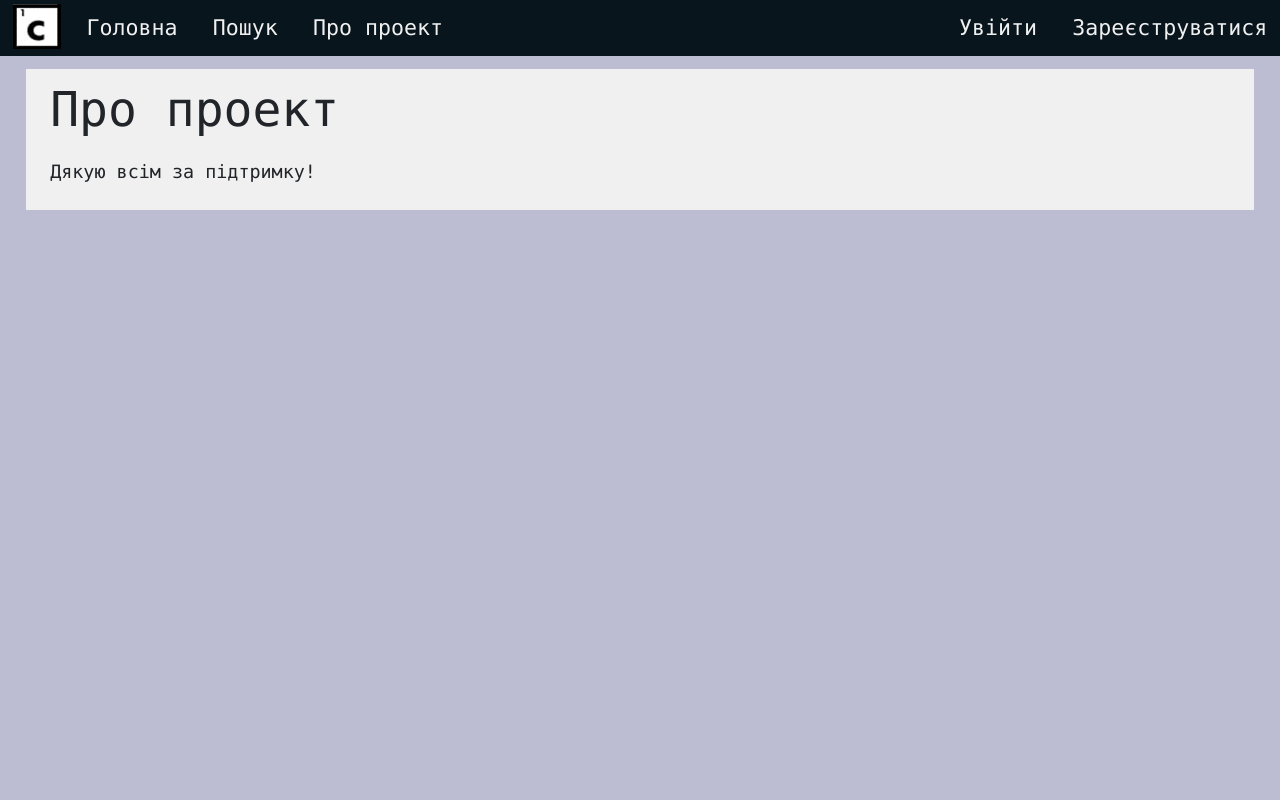
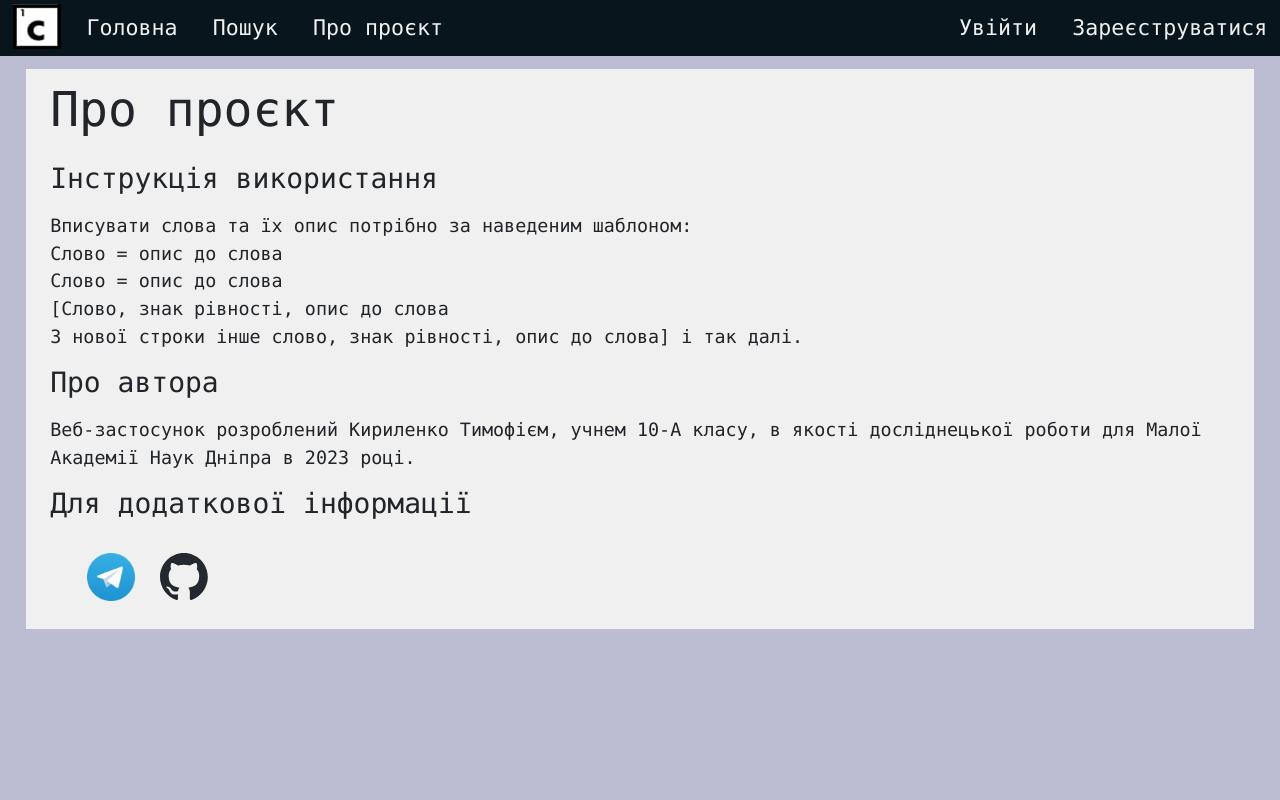
Before and after one commit to Timon-NEON/MAN-Project, a Django app: page /about/ in a window 1280 px wide. Run offline with Django 4.2, Linux system fonts and the light colour scheme; some libraries are stand-ins or nearby versions.

Commit message:
changed about_page

```diff
--- a/crossword/forms.py
+++ b/crossword/forms.py
@@ -21,14 +21,14 @@ status_choices = (
 
 
 class UserRegisterForm(UserCreationForm):
-    first_name = forms.CharField(max_length=64, required=True, label="Ім'я")
-    second_name = forms.CharField(max_length=64, required=True, label="Прізвище")
+    first_name = forms.CharField(max_length=64, required=False, label="Ім'я")
+    second_name = forms.CharField(max_length=64, required=False, label="Прізвище")
     email = forms.EmailField(max_length=64, required=True)
     password1 = forms.CharField(widget=forms.PasswordInput(
-        attrs={'class': 'form-control', 'type': 'password', 'name': 'password', 'placeholder': 'Password', 'autocomplete': 'on'}),
+        attrs={'class': 'form-control', 'type': 'password', 'name': 'password', 'placeholder': '', 'autocomplete': 'on'}),
         label='Пароль')
     password2 = forms.CharField(widget=forms.PasswordInput(
-        attrs={'class': 'form-control', 'type': 'password', 'name': 'password', 'placeholder': 'Password', 'autocomplete': 'on'}),
+        attrs={'class': 'form-control', 'type': 'password', 'name': 'password', 'placeholder': '', 'autocomplete': 'on'}),
         label='Повторення пароля')
 
     class Meta:
--- a/crossword/main_algorithm/CW.py
+++ b/crossword/main_algorithm/CW.py
@@ -109,7 +109,7 @@ class Generate:
                 for word in alowed_values.copy():  # start permutation
                     array = Generate.__insert_word(self, word, False, 0, 0, [0, [], {}, {}])
                     alowed_values.remove(word)
-                    Generate.__make_permutation_one_crosswords(self, length, array, alowed_values)
+                    Generate.__make_permutation_one_crossword(self, length, array, alowed_values)
                     alowed_values.append(word)
             else:
                 break
@@ -125,7 +125,7 @@ class Generate:
             else:
                 self.all_crosswords.append(self.all_crosswords[1][count])
 
-    def __make_permutation_one_crosswords(self, length: int, crossword: list, alowed_values: list):
+    def __make_permutation_one_crossword(self, length: int, crossword: list, alowed_values: list):
         """Recursive private function that generate one variant of crossword"""
 
         if length == self.required_length and self.generation_time > time.time():  # checking that the crossword is almost done and whether the program still need to look for acceptable variant of crossword
@@ -144,7 +144,7 @@ class Generate:
                     exam_results = Generate.__examine_word(self, word, copy.deepcopy(crossword))
                     if bool(exam_results):  # checking that list keeps values (it can be empty)
                         for result in exam_results:
-                            Generate.__make_permutation_one_crosswords(self, length, result,
+                            Generate.__make_permutation_one_crossword(self, length, result,
                                                                         alowed_values)  # making recursive to adding all words to crossword
                     alowed_values.append(word)
 
--- a/crossword/static/crossword/styles.css
+++ b/crossword/static/crossword/styles.css
@@ -149,8 +149,22 @@ textarea:disabled {
     padding: 1% 2%;
 }
 
+.my-little-padding {
+    padding: 1% 2%;
+}
+
 .little-x-padding {
     padding: 0% 0.5%;
+}
+
+.img-link {
+    flex: 0;
+    width: 6vh;
+    margin: 0.5vh 1vw 0 0;
+}
+
+#no-margin {
+    margin: 0;
 }
 
 .flex-x-center {
@@ -269,6 +283,10 @@ textarea:disabled {
 
 }
 
+.bolid-text {
+    font-weight: 200;
+}
+
 .in-line-text {
     white-space: nowrap;
 }
--- a/crossword/templates/crossword/about_page.html
+++ b/crossword/templates/crossword/about_page.html
@@ -2,11 +2,35 @@
 <div class="simple-background">
     <div class="simple-body simple-padding">
         <div>
-            <h1 class="title">Про проект</h1>
+            <h1 class="title">Про проєкт</h1>
         </div>
-        <div class="text-message">
-            <div class="simple-y-padding">
-                Дякую всім за підтримку!
+        <div>
+            <div class="text simple-y-padding bolid-text">
+                Інструкція використання
+            </div>
+            <div class="text-message no-margin">
+                <p style="margin: 0;">Вписувати слова та їх опис потрібно за наведеним шаблоном:</p>
+                <p style="margin: 0;">Слово = опис до слова</p>
+                <p style="margin: 0;">Слово = опис до слова</p>
+                <p style="margin: 0;">[Слово, знак рівності, опис до слова</p>
+                <p style="margin: 0;">З нової строки інше слово, знак рівності, опис до слова] і так далі.</p>
+            </div>
+        </div>
+        <div>
+            <div class="text simple-y-padding bolid-text">
+                Про автора
+            </div>
+            <div class="text-message no-margin">
+                <p style="margin: 0;">Веб-застосунок розроблений Кириленко Тимофієм, учнем 10-А класу, в якості досліднецької роботи для Малої Академії Наук Дніпра в 2023 році.</p>
+            </div>
+        </div>
+        <div>
+            <div class="text simple-y-padding bolid-text">
+                Для додаткової інформації
+            </div>
+            <div class="text-message simple-padding flex-input-form">
+                <a href="https://t.me/Timon_NEON"><img src="/media/for_web_page/Telegram_logo.webp" title="Телеграм автора" alt="Telegram icon" class="header-logo"></a>
+                <a href="https://github.com/Timon-NEON/MAN-Project"><img src="/media/for_web_page/github-mark.svg" title="Репозиторій веб-застосунку" alt="GitHub icon" class="header-logo"></a>
             </div>
         </div>
     </div>
--- a/crossword/templates/crossword/index.html
+++ b/crossword/templates/crossword/index.html
@@ -13,15 +13,15 @@
                     <form action="{% url 'main:generate' %}" method="post">
                         {% csrf_token %}
                         <div class="flex-input-form">
-                            <h3 class="text">Назва</h3>
+                            <h3 class="text" title="Уведіть назву заголовка кросворду. Щоб опублікувати, назва повинна бути унікальною.">Назва</h3>
                             <div class="input-field">{{ form.name }}</div>
                         </div>
                         <div class="input-form">
-                            <h3 class="text">Слова й опис</h3>
+                            <h3 class="text" title="Уведіть слова та опис до них за зазначеним макетом на сторінці 'Про проєкт'">Слова й опис</h3>
                             {{ form.words }}
                         </div>
                         <div class="flex-input-form">
-                            <h3 class="text">Час генерації</h3>
+                            <h3 class="text" title="Уведіть час, який би ви хотіли виділити на генерацію кросворду. Можливий час: від 3 до 300 секунд. В середньому достатній від 5 до 15 секунд.">Час генерації</h3>
                             <div class="input-field">{{ form.time}}</div>
                         </div>
                         {% if show_demo %}
--- a/crossword/templates/crossword/layout.html
+++ b/crossword/templates/crossword/layout.html
@@ -10,11 +10,11 @@
     </head>
     <body>
         <header class="header">
-            <a href="/"><img class="header-logo" src="{{ MEDIA_URL }}/for_web_page/logo.png" alt="Лого" /></a>
+            <a href="/"><img class="header-logo" src="/media/for_web_page/logo.png" alt="Лого" /></a>
             <div class="header-left">
                 <a href="/" class="header-text">Головна</a>
                 <a href="/search/page=0" class="header-text">Пошук</a>
-                <a href="{% url 'main:about' %}" class="header-text">Про проект</a>
+                <a href="{% url 'main:about' %}" class="header-text">Про проєкт</a>
             </div>
             <div class="header-right">
                 {% if user.is_authenticated %}
--- a/crossword/views.py
+++ b/crossword/views.py
@@ -38,7 +38,7 @@ def index(request):
             })
     else:
         if request.COOKIES.get('id') == None:
-            messages.success(request, 'Вітаємо на форумі. Для початку пропонуємо вам ознайомитись зі сторінкою "Про проект".')
+            messages.success(request, 'Вітаємо на форумі. Для початку пропонуємо вам ознайомитись зі сторінкою "Про проєкт".')
         response = render(request, 'crossword/index.html', {
             'form': NewCrosswordForm(),
         })
@@ -326,7 +326,7 @@ def search_extract_data(request):
             data['language'] = form.cleaned_data['language']
             data['status'] = form.cleaned_data['status']
             data['page'] = 0
-            if not(bool(re.search('^[a-zA-Zа-яА-Я0-9-_ ]*$', data['ask']))) or not(bool(re.search('^[a-zA-Z0-9_-]*$', data['creator']))):
+            if not(bool(re.search('^[a-zA-Zа-яА-Я0-9-_ ]*$', data['ask']))) or not(bool(re.search('^[a-zA-Z0-9_.+@-]*$', data['creator']))):
                 messages.error(request, "Неприпустиме значення назви або креатора для пошуку.")
                 return HttpResponseRedirect(reverse('main:ask_search', args=('page=0', )))
             link = create_link(data)
@@ -397,7 +397,7 @@ def register(request):
             second_name = form.cleaned_data.get('second_name')
             email = form.cleaned_data.get('email')
 
-            messages.success(request, f'Вітаю! Акаунт {username} вдало створено.')
+            messages.success(request, f'Вітаю! Акаунт {username} вдало створено. Можете війти під цим обліковим записом.')
             new_user = User_db.objects.create(user_name = username,
                                               first_name = first_name,
                                               second_name = second_name,
```
Also changed, not shown: crossword_app/settings.py (+6 -3 lines), media/for_web_page/Telegram_logo.webp (added), media/for_web_page/github-mark.svg (added), 1 other file.
